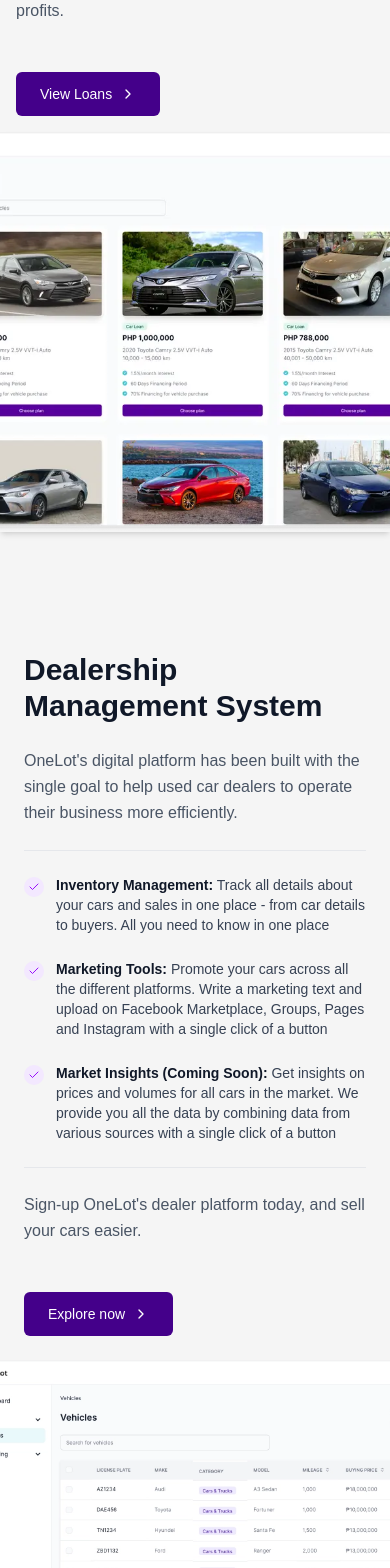
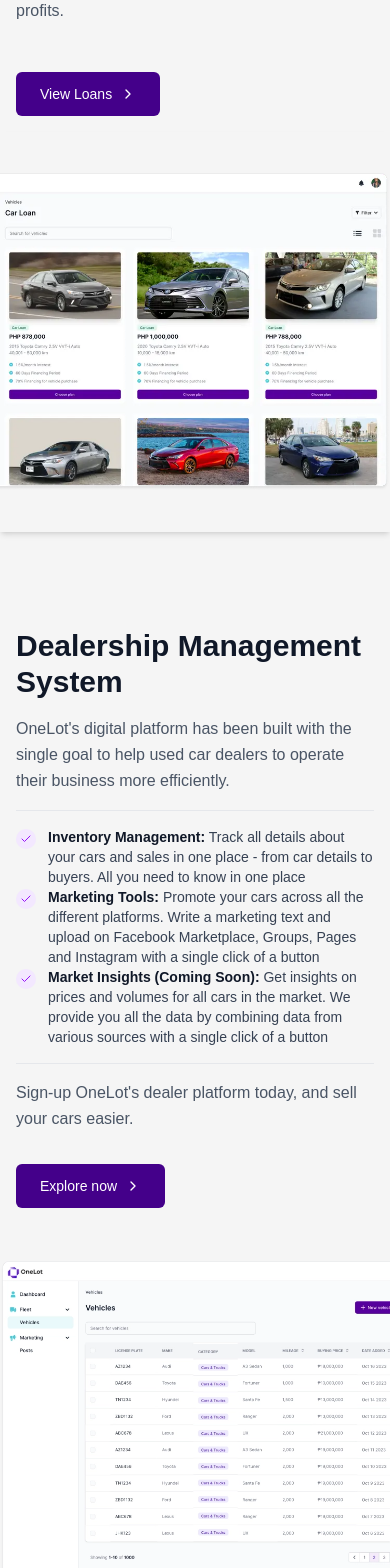
Before and after one commit to KelvinNath/OneLot, a Next.js app: page / in a window 390 px wide. Shown: the part 2460-4028 px from the top of the page. Built offline with nearby package versions, Linux system fonts and the light colour scheme.

Commit message:
feat:Fixing responsiveness

```diff
--- a/components/sections/dealership/Dealership.tsx
+++ b/components/sections/dealership/Dealership.tsx
@@ -4,7 +4,7 @@
 
 export default function Dealership() {
   return (
-    <section className='py-12 lg:py-20 bg-[#f5f5f5]'>
+    <section className='py-8 lg:py-16 bg-[#f5f5f5]'>
       <div className='flex flex-col lg:flex-row'>
         {/* Content - Left side on desktop, top on mobile */}
         <div className='w-full lg:w-1/2 order-1 lg:order-1'>
--- a/components/sections/dealership/DealershipContent.tsx
+++ b/components/sections/dealership/DealershipContent.tsx
@@ -5,7 +5,7 @@
 
 export default function DealershipContent() {
   return (
-    <div className='p-6 lg:p-12 space-y-6'>
+    <div className='p-4 lg:p-8 space-y-4'>
       {/* Title */}
       <h2 className='text-3xl lg:text-4xl font-bold text-gray-900'>
         {dealershipData.title}
@@ -17,10 +17,10 @@
       </p>
 
       {/* First Divider */}
-      <div className='border-t border-gray-200 my-6'></div>
+      <div className='border-t border-gray-200 my-4'></div>
 
       {/* Features List */}
-      <div className='space-y-6'>
+      <div className='md:space-y-6'>
         {dealershipData.features.map(feature => (
           <div key={feature.id} className='flex items-start gap-3'>
             <div className='w-5 h-5 rounded-full bg-purple-100 flex items-center justify-center flex-shrink-0 mt-0.5'>
@@ -35,7 +35,7 @@
       </div>
 
       {/* Second Divider */}
-      <div className='border-t border-gray-200 my-6'></div>
+      <div className='border-t border-gray-200 my-4'></div>
 
       {/* CTA Text */}
       <p className='text-gray-600 leading-relaxed text-base lg:text-lg'>
@@ -43,7 +43,7 @@
       </p>
 
       {/* Button */}
-      <div className='pt-6'>
+      <div className='pt-4'>
         <Button
           text={dealershipData.buttonText}
           showArrow
--- a/components/sections/dealership/DealershipImage.tsx
+++ b/components/sections/dealership/DealershipImage.tsx
@@ -9,7 +9,7 @@
         alt='OneLot Dealership Management System Dashboard'
         fill
         priority
-        className='object-cover'
+        className='object-contain'
         sizes='(max-width: 1024px) 100vw, 50vw'
       />
     </div>
--- a/components/sections/financing/FinancingImage.tsx
+++ b/components/sections/financing/FinancingImage.tsx
@@ -3,13 +3,13 @@
 
 export default function FinancingImage() {
   return (
-    <div className='w-full h-[400px] lg:h-[600px] relative px-10 lg:px-0 shadow-md'>
+    <div className='w-full h-[400px] lg:h-[600px] relative px-10  lg:px-0 shadow-md'>
       <Image
         src='/assets/Financing/car-financing-pic.webp'
         alt='OneLot Car Financing Dashboard'
         fill
         priority
-        className='object-cover'
+        className='object-contain'
         sizes='(max-width: 1024px) 100vw, 50vw'
       />
     </div>
```
